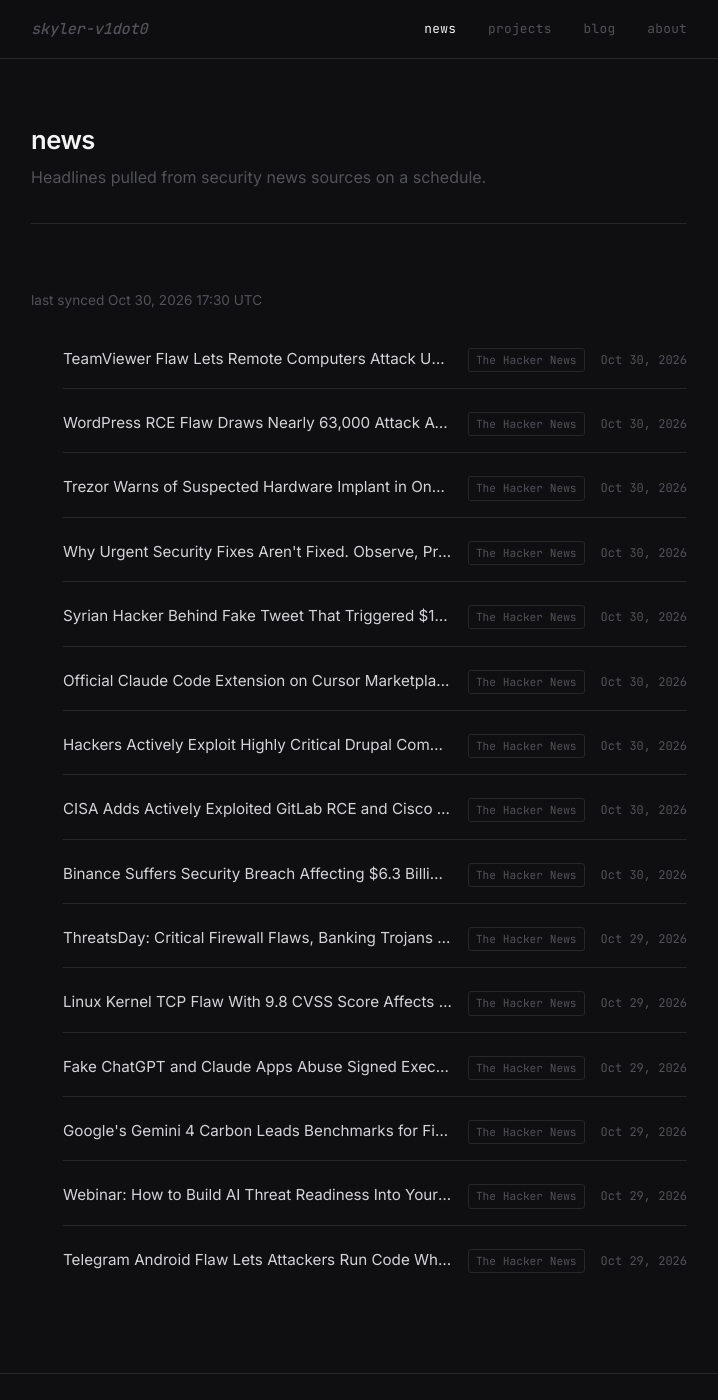
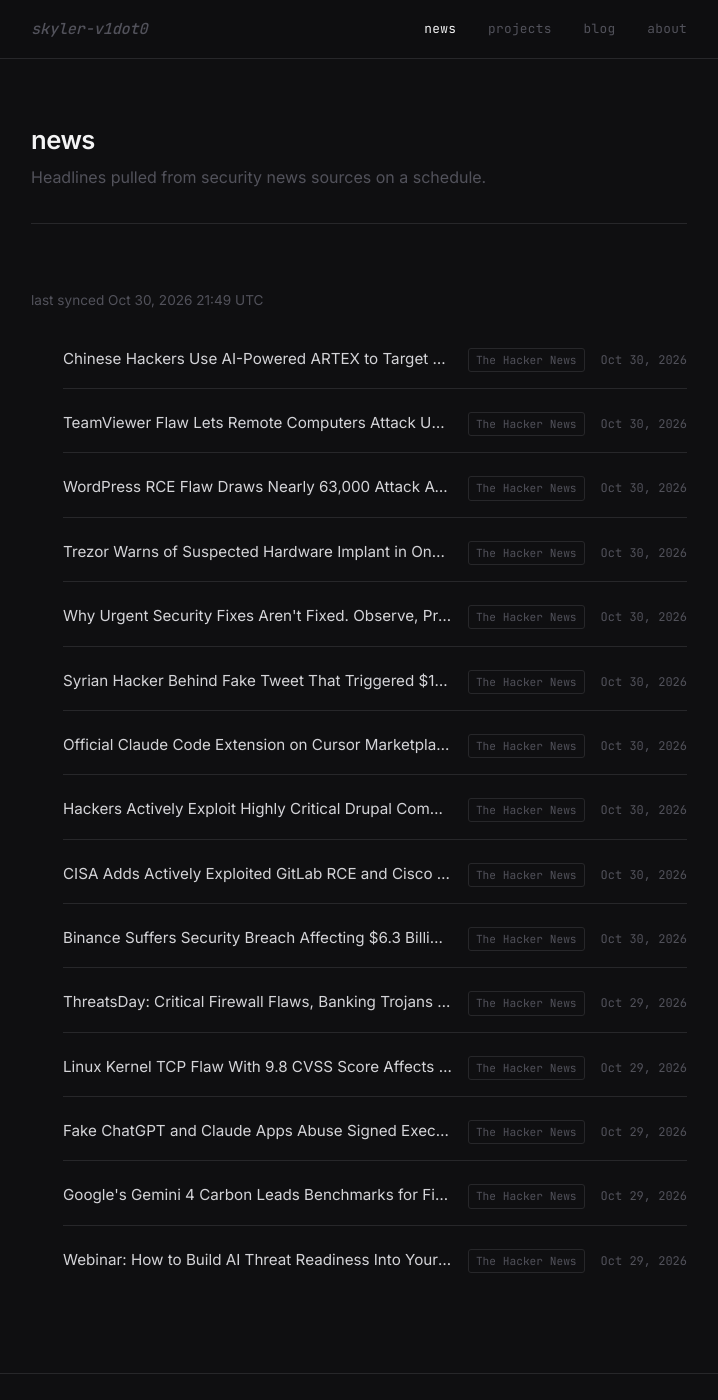
Before and after one commit to skyler-v1dot0/personal-site, a Jekyll site: the page built from news.html, in a window 1280 px wide and 1400 px high. Shown: the whole window, without its empty margins (281-999 px from the left). Built offline with Jekyll 4.4.1, drawn with Linux system fonts in a browser that asks for light colours.

Commit message:
chore: sync news feed [skip ci]

```diff
--- a/_data/news.yml
+++ b/_data/news.yml
@@ -1,6 +1,10 @@
 ---
-updated_at: '2026-10-30T17:30:27Z'
+updated_at: '2026-10-30T21:49:08Z'
 items:
+- title: Chinese Hackers Use AI-Powered ARTEX to Target Over 200 Organizations Worldwide
+  url: https://thehackernews.com/2026/10/chinese-hackers-use-ai-powered-artex-to.html
+  source: The Hacker News
+  published: '2026-10-30T16:58:44Z'
 - title: TeamViewer Flaw Lets Remote Computers Attack Users Who Connect to Control
     Them
   url: https://thehackernews.com/2026/10/teamviewer-flaw-lets-remote-computers.html
@@ -67,7 +71,3 @@ items:
   url: https://thehackernews.com/2026/08/learn-how-to-build-security-operations.html
   source: The Hacker News
   published: '2026-10-29T11:39:41Z'
-- title: Telegram Android Flaw Lets Attackers Run Code When Users Answer Voice Calls
-  url: https://thehackernews.com/2026/10/telegram-android-flaw-lets-attackers.html
-  source: The Hacker News
-  published: '2026-10-29T11:39:18Z'
```
